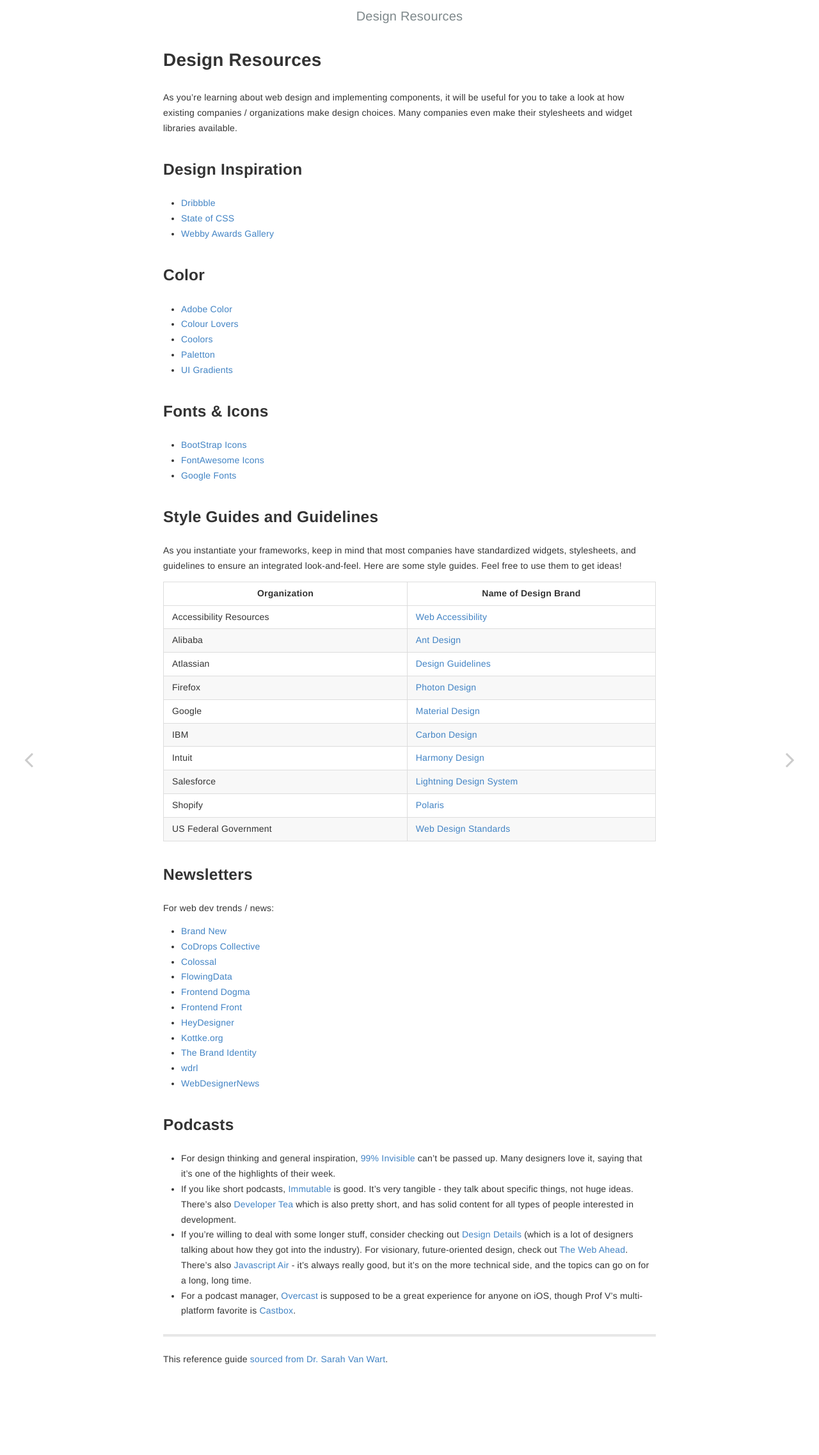
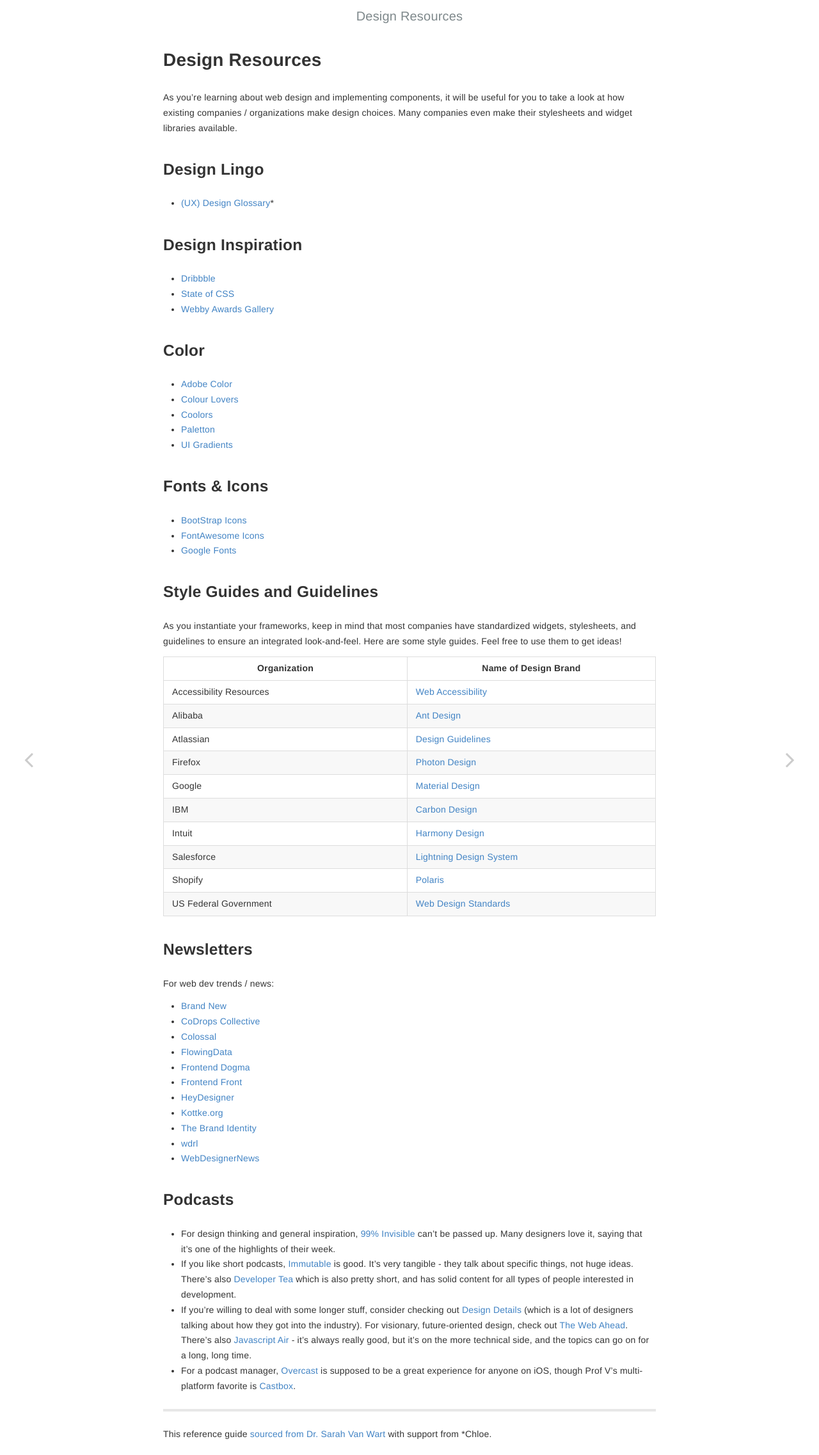
Before and after one commit to vickiebananas/nu-web-dev, a Jekyll site: the page built from _resources/1-design.md, in a window 1280 px wide. Shown: the whole page at 64% size. Built offline with Jekyll 4.4.1, drawn with Linux system fonts in a browser that asks for light colours.

Commit message:
design resource added

```diff
--- a/_resources/1-design.md
+++ b/_resources/1-design.md
@@ -6,6 +6,9 @@ ordering: 2
 ---
 
 As you’re learning about web design and implementing components, it will be useful for you to take a look at how existing companies / organizations make design choices. Many companies even make their stylesheets and widget libraries available.
+
+## Design Lingo
+* [(UX) Design Glossary](https://www.qualtrics.com/blog/ux-design-glossary/)*
 
 ## Design Inspiration
 * [Dribbble](https://dribbble.com/)
@@ -61,4 +64,4 @@ For web dev trends / news:
 * For a podcast manager, [Overcast](https://overcast.fm/) is supposed to be a great experience for anyone on iOS, though Prof V's multi-platform favorite is [Castbox](https://castbox.fm).
 
 ---
-This reference guide [sourced from Dr. Sarah Van Wart](https://github.com/cs396-web-dev).
+This reference guide [sourced from Dr. Sarah Van Wart](https://github.com/cs396-web-dev) with support from *Chloe.
```
